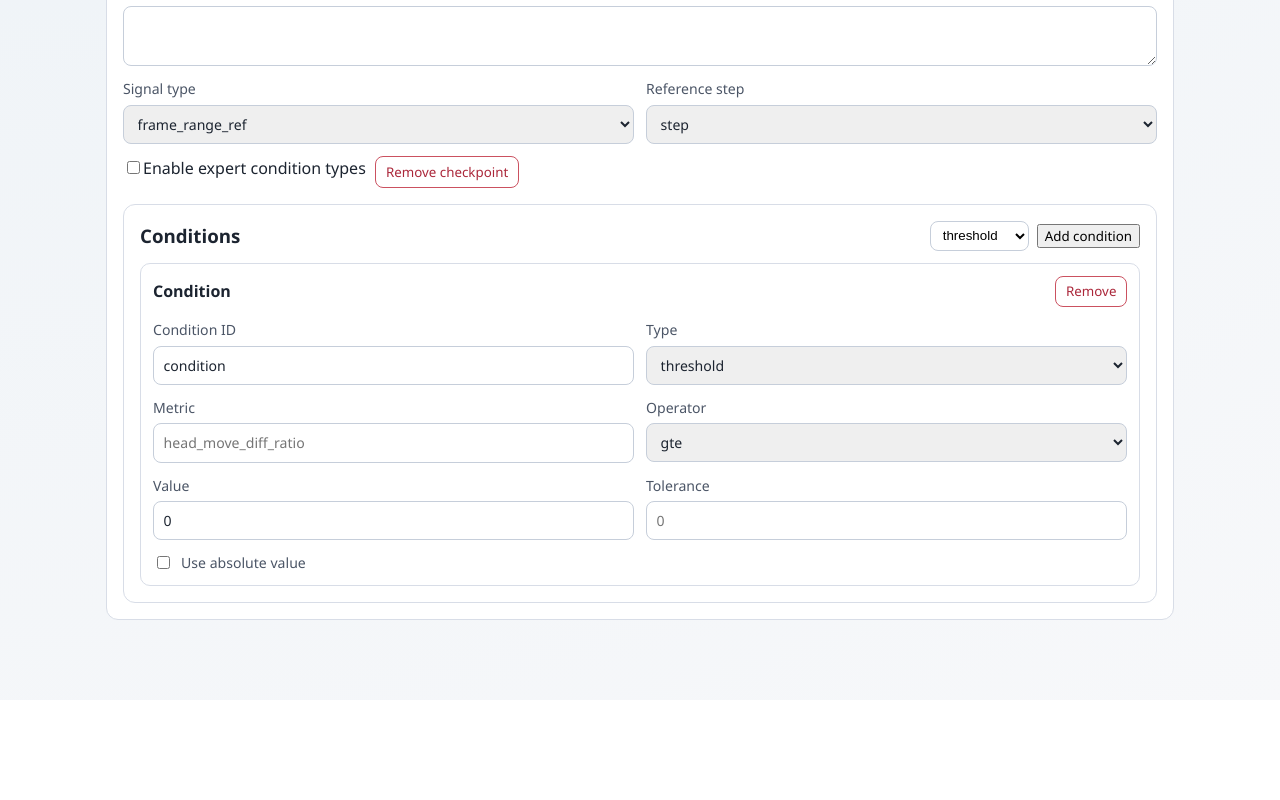
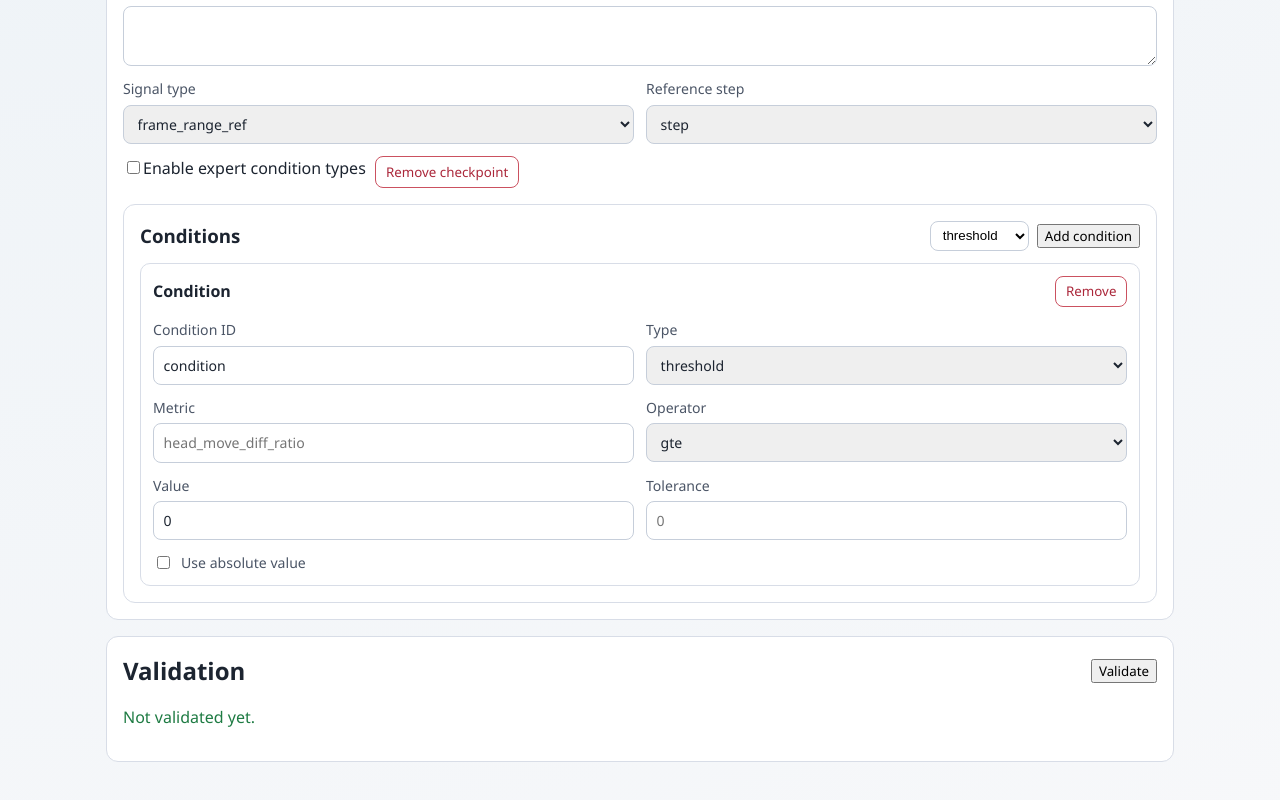
Before and after one commit to gakiw0/SOP-Generalization, a React (Vite) app in the folder ui/: page / in a window 1280 px wide. Shown: the part 1395-2195 px from the top of the page. Before the commit the page ends 2095 px from the top, so only its background shows below. Built offline with nearby package versions, Linux system fonts and the light colour scheme.

Commit message:
add: implement validation panel with actionable error navigation

```diff
--- a/ui/src/features/coach-builder/CoachBuilderPage.tsx
+++ b/ui/src/features/coach-builder/CoachBuilderPage.tsx
@@ -1,18 +1,62 @@
-import { useMemo, useReducer } from 'react'
+import { useMemo, useReducer, useState } from 'react'
 import { createInitialState } from './draftTypes'
+import { summarizeValidation, toRuleSetSchemaV1 } from './mappers'
 import { coachDraftReducer } from './reducer'
+import { validateRuleSet } from './validation'
 import { CheckpointEditor } from './components/CheckpointEditor'
 import { StepEditor } from './components/StepEditor'
 import { StepList } from './components/StepList'
+import { ValidationPanel } from './components/ValidationPanel'
 import './styles.css'
 
 export function CoachBuilderPage() {
   const [state, dispatch] = useReducer(coachDraftReducer, undefined, createInitialState)
+  const [validationSummary, setValidationSummary] = useState('Not validated yet.')
+  const [validationErrors, setValidationErrors] = useState<
+    Array<{ path: string; message: string }>
+  >([])
 
   const selectedStep = useMemo(
     () => state.draft.steps.find((step) => step.id === state.selectedStepId) ?? null,
     [state.draft.steps, state.selectedStepId]
   )
+
+  const checkpointLocator = useMemo(
+    () =>
+      state.draft.steps.flatMap((step) =>
+        step.checkpoints.map((checkpoint) => ({ stepId: step.id, checkpointId: checkpoint.id }))
+      ),
+    [state.draft.steps]
+  )
+
+  const runValidation = () => {
+    const ruleSet = toRuleSetSchemaV1(state.draft)
+    const errors = validateRuleSet(ruleSet)
+    setValidationErrors(errors)
+    setValidationSummary(summarizeValidation(errors))
+  }
+
+  const navigateFromPath = (path: string) => {
+    const phaseMatch = path.match(/^phases\[(\d+)\]/)
+    if (phaseMatch) {
+      const index = Number(phaseMatch[1])
+      const stepId = state.draft.steps[index]?.id
+      if (stepId) {
+        dispatch({ type: 'step/select', stepId })
+      }
+      return
+    }
+
+    const ruleMatch = path.match(/^rules\[(\d+)\]/)
+    if (ruleMatch) {
+      const index = Number(ruleMatch[1])
+      const target = checkpointLocator[index]
+      if (target) {
+        dispatch({ type: 'step/select', stepId: target.stepId })
+        dispatch({ type: 'checkpoint/select', checkpointId: target.checkpointId })
+      }
+    }
+  }
 
   return (
     <main className="coach-builder-page">
@@ -157,6 +201,13 @@ export function CoachBuilderPage() {
           })
         }}
       />
+
+      <ValidationPanel
+        errors={validationErrors}
+        summary={validationSummary}
+        onValidate={runValidation}
+        onNavigateError={navigateFromPath}
+      />
     </main>
   )
 }
--- /dev/null
+++ b/ui/src/features/coach-builder/components/ValidationPanel.tsx
@@ -0,0 +1,40 @@
+import type { ValidationError } from '../schemaTypes'
+
+type ValidationPanelProps = {
+  errors: ValidationError[]
+  summary: string
+  onValidate: () => void
+  onNavigateError: (path: string) => void
+}
+
+export function ValidationPanel({
+  errors,
+  summary,
+  onValidate,
+  onNavigateError,
+}: ValidationPanelProps) {
+  return (
+    <section className="cb-panel">
+      <div className="cb-panel-header">
+        <h2>Validation</h2>
+        <button type="button" onClick={onValidate}>
+          Validate
+        </button>
+      </div>
+
+      <p className={errors.length > 0 ? 'cb-error-text' : 'cb-ok-text'}>{summary}</p>
+
+      {errors.length > 0 && (
+        <ul className="cb-validation-list">
+          {errors.map((error, index) => (
+            <li key={`${error.path}_${index}`}>
+              <button type="button" onClick={() => onNavigateError(error.path)}>
+                <code>{error.path}</code>: {error.message}
+              </button>
+            </li>
+          ))}
+        </ul>
+      )}
+    </section>
+  )
+}
--- a/ui/src/features/coach-builder/styles.css
+++ b/ui/src/features/coach-builder/styles.css
@@ -200,6 +200,32 @@
   background: #fbf7ea;
 }
 
+.cb-ok-text {
+  color: #1e7b43;
+}
+
+.cb-error-text {
+  color: #a5303e;
+}
+
+.cb-validation-list {
+  margin: 0.5rem 0 0;
+  padding: 0;
+  list-style: none;
+  display: flex;
+  flex-direction: column;
+  gap: 0.5rem;
+}
+
+.cb-validation-list button {
+  width: 100%;
+  text-align: left;
+  border: 1px solid #dfc6cb;
+  background: #fff5f7;
+  border-radius: 8px;
+  padding: 0.5rem;
+}
+
 @media (max-width: 900px) {
   .cb-layout {
     grid-template-columns: 1fr;
```
